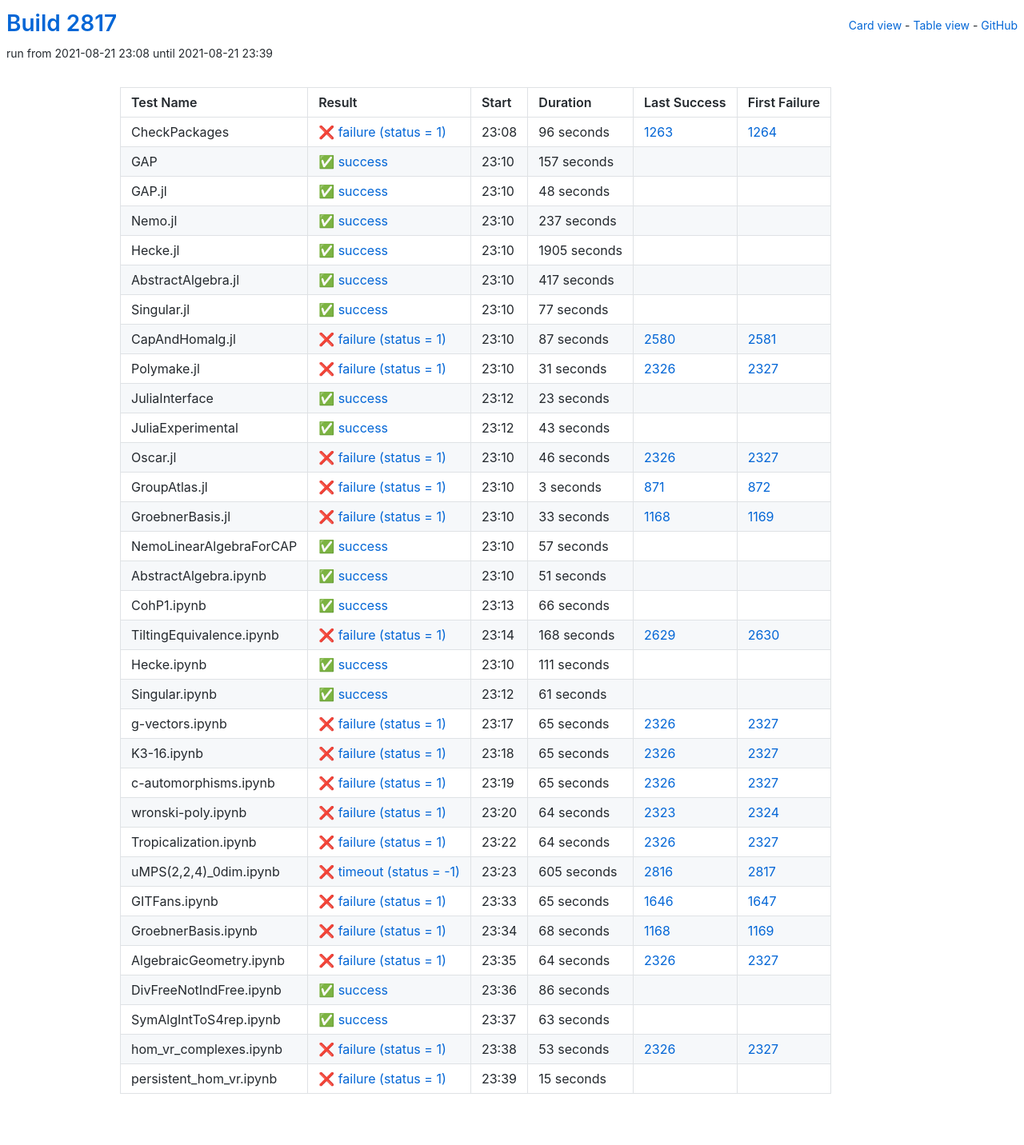
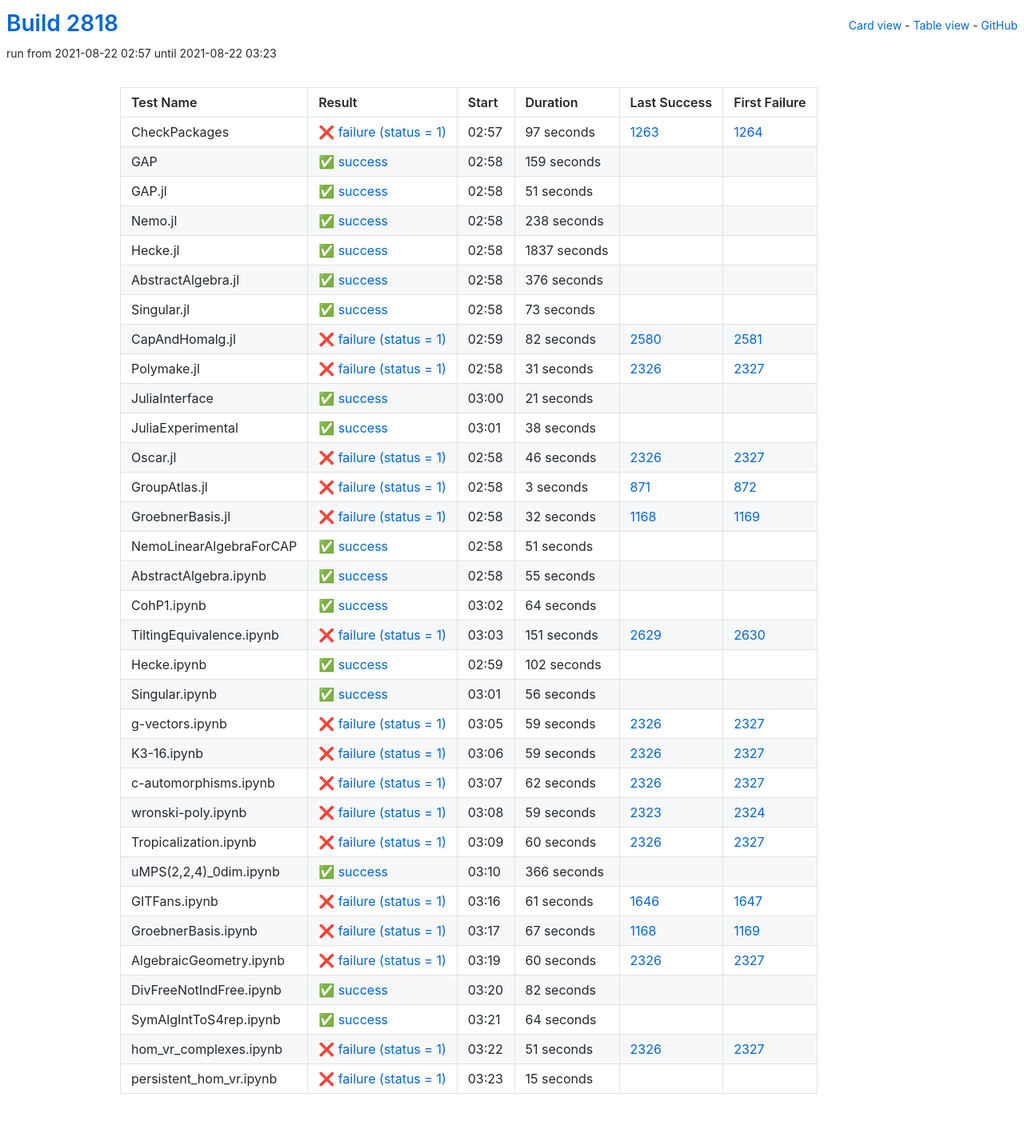
Before and after one commit to oscar-system/oscar-ci-status-stable, a Jekyll site: the page built from table.html, in a window 1280 px wide. Shown: the whole page at 80% size. Built offline with Jekyll 4.4.1, drawn with Linux system fonts in a browser that asks for light colours.

Commit message:
Build #2818

```diff
--- a/_data/ci.yml
+++ b/_data/ci.yml
@@ -1,6 +1,6 @@
 ---
-build: 2817
-build_url: https://oscarci.mathematik.uni-kl.de/job/oscar-stable/2817/
+build: 2818
+build_url: https://oscarci.mathematik.uni-kl.de/job/oscar-stable/2818/
 job: oscar-stable
 organization: oscar-system
 repo: oscar-ci-status-stable
@@ -8,104 +8,104 @@ repourl: https://github.com/oscar-system/oscar-ci-status-stable
 tests:
 - name: CheckPackages
   id: checkpackages
-  log: https://oscarci.mathematik.uni-kl.de/job/oscar-stable/2817/artifact/logs/build-2817/CheckPackages.log
-  start: 2021-08-21 23:08
+  log: https://oscarci.mathematik.uni-kl.de/job/oscar-stable/2818/artifact/logs/build-2818/CheckPackages.log
+  start: 2021-08-22 02:57
   success: false
   exitcode: 1
   status: failure
-  duration: 96
+  duration: 97
   last_success: 1263
   last_success_url: https://oscarci.mathematik.uni-kl.de/job/oscar-stable/1263/
   first_failure: 1264
   first_failure_url: https://oscarci.mathematik.uni-kl.de/job/oscar-stable/1264/
 - name: GAP
   id: gap
-  log: https://oscarci.mathematik.uni-kl.de/job/oscar-stable/2817/artifact/logs/build-2817/GAP.log
-  start: 2021-08-21 23:10
+  log: https://oscarci.mathematik.uni-kl.de/job/oscar-stable/2818/artifact/logs/build-2818/GAP.log
+  start: 2021-08-22 02:58
   success: true
   exitcode: 0
   status: success
-  duration: 157
+  duration: 159
   last_success: false
   last_success_url:
   first_failure: false
   first_failure_url:
 - name: GAP.jl
   id: gap-jl
-  log: https://oscarci.mathematik.uni-kl.de/job/oscar-stable/2817/artifact/logs/build-2817/GAP.jl.log
-  start: 2021-08-21 23:10
+  log: https://oscarci.mathematik.uni-kl.de/job/oscar-stable/2818/artifact/logs/build-2818/GAP.jl.log
+  start: 2021-08-22 02:58
   success: true
   exitcode: 0
   status: success
-  duration: 48
+  duration: 51
   last_success: false
   last_success_url:
   first_failure: false
   first_failure_url:
 - name: Nemo.jl
   id: nemo-jl
-  log: https://oscarci.mathematik.uni-kl.de/job/oscar-stable/2817/artifact/logs/build-2817/Nemo.jl.log
-  start: 2021-08-21 23:10
+  log: https://oscarci.mathematik.uni-kl.de/job/oscar-stable/2818/artifact/logs/build-2818/Nemo.jl.log
+  start: 2021-08-22 02:58
   success: true
   exitcode: 0
   status: success
-  duration: 237
+  duration: 238
   last_success: false
   last_success_url:
   first_failure: false
   first_failure_url:
 - name: Hecke.jl
   id: hecke-jl
-  log: https://oscarci.mathematik.uni-kl.de/job/oscar-stable/2817/artifact/logs/build-2817/Hecke.jl.log
-  start: 2021-08-21 23:10
+  log: https://oscarci.mathematik.uni-kl.de/job/oscar-stable/2818/artifact/logs/build-2818/Hecke.jl.log
+  start: 2021-08-22 02:58
   success: true
   exitcode: 0
   status: success
-  duration: 1905
+  duration: 1837
   last_success: false
   last_success_url:
   first_failure: false
   first_failure_url:
 - name: AbstractAlgebra.jl
   id: abstractalgebra-jl
-  log: https://oscarci.mathematik.uni-kl.de/job/oscar-stable/2817/artifact/logs/build-2817/AbstractAlgebra.jl.log
-  start: 2021-08-21 23:10
+  log: https://oscarci.mathematik.uni-kl.de/job/oscar-stable/2818/artifact/logs/build-2818/AbstractAlgebra.jl.log
+  start: 2021-08-22 02:58
   success: true
   exitcode: 0
   status: success
-  duration: 417
+  duration: 376
   last_success: false
   last_success_url:
   first_failure: false
   first_failure_url:
 - name: Singular.jl
   id: singular-jl
-  log: https://oscarci.mathematik.uni-kl.de/job/oscar-stable/2817/artifact/logs/build-2817/Singular.jl.log
-  start: 2021-08-21 23:10
+  log: https://oscarci.mathematik.uni-kl.de/job/oscar-stable/2818/artifact/logs/build-2818/Singular.jl.log
+  start: 2021-08-22 02:58
   success: true
   exitcode: 0
   status: success
-  duration: 77
+  duration: 73
   last_success: false
   last_success_url:
   first_failure: false
   first_failure_url:
 - name: CapAndHomalg.jl
   id: capandhomalg-jl
-  log: https://oscarci.mathematik.uni-kl.de/job/oscar-stable/2817/artifact/logs/build-2817/CapAndHomalg.jl.log
-  start: 2021-08-21 23:10
+  log: https://oscarci.mathematik.uni-kl.de/job/oscar-stable/2818/artifact/logs/build-2818/CapAndHomalg.jl.log
+  start: 2021-08-22 02:59
   success: false
   exitcode: 1
   status: failure
-  duration: 87
+  duration: 82
   last_success: 2580
   last_success_url: https://oscarci.mathematik.uni-kl.de/job/oscar-stable/2580/
   first_failure: 2581
   first_failure_url: https://oscarci.mathematik.uni-kl.de/job/oscar-stable/2581/
 - name: Polymake.jl
   id: polymake-jl
-  log: https://oscarci.mathematik.uni-kl.de/job/oscar-stable/2817/artifact/logs/build-2817/Polymake.jl.log
-  start: 2021-08-21 23:10
+  log: https://oscarci.mathematik.uni-kl.de/job/oscar-stable/2818/artifact/logs/build-2818/Polymake.jl.log
+  start: 2021-08-22 02:58
   success: false
   exitcode: 1
   status: failure
@@ -116,32 +116,32 @@ tests:
   first_failure_url: https://oscarci.mathematik.uni-kl.de/job/oscar-stable/2327/
 - name: JuliaInterface
   id: juliainterface
-  log: https://oscarci.mathematik.uni-kl.de/job/oscar-stable/2817/artifact/logs/build-2817/JuliaInterface.log
-  start: 2021-08-21 23:12
+  log: https://oscarci.mathematik.uni-kl.de/job/oscar-stable/2818/artifact/logs/build-2818/JuliaInterface.log
+  start: 2021-08-22 03:00
   success: true
   exitcode: 0
   status: success
-  duration: 23
+  duration: 21
   last_success: false
   last_success_url:
   first_failure: false
   first_failure_url:
 - name: JuliaExperimental
   id: juliaexperimental
-  log: https://oscarci.mathematik.uni-kl.de/job/oscar-stable/2817/artifact/logs/build-2817/JuliaExperimental.log
-  start: 2021-08-21 23:12
+  log: https://oscarci.mathematik.uni-kl.de/job/oscar-stable/2818/artifact/logs/build-2818/JuliaExperimental.log
+  start: 2021-08-22 03:01
   success: true
   exitcode: 0
   status: success
-  duration: 43
+  duration: 38
   last_success: false
   last_success_url:
   first_failure: false
   first_failure_url:
 - name: Oscar.jl
   id: oscar-jl
-  log: https://oscarci.mathematik.uni-kl.de/job/oscar-stable/2817/artifact/logs/build-2817/Oscar.jl.log
-  start: 2021-08-21 23:10
+  log: https://oscarci.mathematik.uni-kl.de/job/oscar-stable/2818/artifact/logs/build-2818/Oscar.jl.log
+  start: 2021-08-22 02:58
   success: false
   exitcode: 1
   status: failure
@@ -152,8 +152,8 @@ tests:
   first_failure_url: https://oscarci.mathematik.uni-kl.de/job/oscar-stable/2327/
 - name: GroupAtlas.jl
   id: groupatlas-jl
-  log: https://oscarci.mathematik.uni-kl.de/job/oscar-stable/2817/artifact/logs/build-2817/GroupAtlas.jl.log
-  start: 2021-08-21 23:10
+  log: https://oscarci.mathematik.uni-kl.de/job/oscar-stable/2818/artifact/logs/build-2818/GroupAtlas.jl.log
+  start: 2021-08-22 02:58
   success: false
   exitcode: 1
   status: failure
@@ -164,32 +164,20 @@ tests:
   first_failure_url: https://oscarci.mathematik.uni-kl.de/job/oscar-stable/872/
 - name: GroebnerBasis.jl
   id: groebnerbasis-jl
-  log: https://oscarci.mathematik.uni-kl.de/job/oscar-stable/2817/artifact/logs/build-2817/GroebnerBasis.jl.log
-  start: 2021-08-21 23:10
+  log: https://oscarci.mathematik.uni-kl.de/job/oscar-stable/2818/artifact/logs/build-2818/GroebnerBasis.jl.log
+  start: 2021-08-22 02:58
   success: false
   exitcode: 1
   status: failure
-  duration: 33
+  duration: 32
   last_success: 1168
   last_success_url: https://oscarci.mathematik.uni-kl.de/job/oscar-stable/1168/
   first_failure: 1169
   first_failure_url: https://oscarci.mathematik.uni-kl.de/job/oscar-stable/1169/
 - name: NemoLinearAlgebraForCAP
   id: nemolinearalgebraforcap
-  log: https://oscarci.mathematik.uni-kl.de/job/oscar-stable/2817/artifact/logs/build-2817/NemoLinearAlgebraForCAP.log
-  start: 2021-08-21 23:10
-  success: true
-  exitcode: 0
-  status: success
-  duration: 57
-  last_success: false
-  last_success_url:
-  first_failure: false
-  first_failure_url:
-- name: AbstractAlgebra.ipynb
-  id: abstractalgebra-ipynb
-  log: https://oscarci.mathematik.uni-kl.de/job/oscar-stable/2817/artifact/logs/build-2817/AbstractAlgebra.ipynb.log
-  start: 2021-08-21 23:10
+  log: https://oscarci.mathematik.uni-kl.de/job/oscar-stable/2818/artifact/logs/build-2818/NemoLinearAlgebraForCAP.log
+  start: 2021-08-22 02:58
   success: true
   exitcode: 0
   status: success
@@ -198,202 +186,214 @@ tests:
   last_success_url:
   first_failure: false
   first_failure_url:
-- name: CohP1.ipynb
-  id: cohp1-ipynb
-  log: https://oscarci.mathematik.uni-kl.de/job/oscar-stable/2817/artifact/logs/build-2817/CohP1.ipynb.log
-  start: 2021-08-21 23:13
+- name: AbstractAlgebra.ipynb
+  id: abstractalgebra-ipynb
+  log: https://oscarci.mathematik.uni-kl.de/job/oscar-stable/2818/artifact/logs/build-2818/AbstractAlgebra.ipynb.log
+  start: 2021-08-22 02:58
   success: true
   exitcode: 0
   status: success
-  duration: 66
+  duration: 55
+  last_success: false
+  last_success_url:
+  first_failure: false
+  first_failure_url:
+- name: CohP1.ipynb
+  id: cohp1-ipynb
+  log: https://oscarci.mathematik.uni-kl.de/job/oscar-stable/2818/artifact/logs/build-2818/CohP1.ipynb.log
+  start: 2021-08-22 03:02
+  success: true
+  exitcode: 0
+  status: success
+  duration: 64
   last_success: false
   last_success_url:
   first_failure: false
   first_failure_url:
 - name: TiltingEquivalence.ipynb
   id: tiltingequivalence-ipynb
-  log: https://oscarci.mathematik.uni-kl.de/job/oscar-stable/2817/artifact/logs/build-2817/TiltingEquivalence.ipynb.log
-  start: 2021-08-21 23:14
+  log: https://oscarci.mathematik.uni-kl.de/job/oscar-stable/2818/artifact/logs/build-2818/TiltingEquivalence.ipynb.log
+  start: 2021-08-22 03:03
   success: false
   exitcode: 1
   status: failure
-  duration: 168
+  duration: 151
   last_success: 2629
   last_success_url: https://oscarci.mathematik.uni-kl.de/job/oscar-stable/2629/
   first_failure: 2630
   first_failure_url: https://oscarci.mathematik.uni-kl.de/job/oscar-stable/2630/
 - name: Hecke.ipynb
   id: hecke-ipynb
-  log: https://oscarci.mathematik.uni-kl.de/job/oscar-stable/2817/artifact/logs/build-2817/Hecke.ipynb.log
-  start: 2021-08-21 23:10
+  log: https://oscarci.mathematik.uni-kl.de/job/oscar-stable/2818/artifact/logs/build-2818/Hecke.ipynb.log
+  start: 2021-08-22 02:59
   success: true
   exitcode: 0
   status: success
-  duration: 111
+  duration: 102
   last_success: false
   last_success_url:
   first_failure: false
   first_failure_url:
 - name: Singular.ipynb
   id: singular-ipynb
-  log: https://oscarci.mathematik.uni-kl.de/job/oscar-stable/2817/artifact/logs/build-2817/Singular.ipynb.log
-  start: 2021-08-21 23:12
+  log: https://oscarci.mathematik.uni-kl.de/job/oscar-stable/2818/artifact/logs/build-2818/Singular.ipynb.log
+  start: 2021-08-22 03:01
   success: true
   exitcode: 0
   status: success
-  duration: 61
+  duration: 56
   last_success: false
   last_success_url:
   first_failure: false
   first_failure_url:
 - name: g-vectors.ipynb
   id: g-vectors-ipynb
-  log: https://oscarci.mathematik.uni-kl.de/job/oscar-stable/2817/artifact/logs/build-2817/g-vectors.ipynb.log
-  start: 2021-08-21 23:17
+  log: https://oscarci.mathematik.uni-kl.de/job/oscar-stable/2818/artifact/logs/build-2818/g-vectors.ipynb.log
+  start: 2021-08-22 03:05
   success: false
   exitcode: 1
   status: failure
-  duration: 65
+  duration: 59
   last_success: 2326
   last_success_url: https://oscarci.mathematik.uni-kl.de/job/oscar-stable/2326/
   first_failure: 2327
   first_failure_url: https://oscarci.mathematik.uni-kl.de/job/oscar-stable/2327/
 - name: K3-16.ipynb
   id: k3-16-ipynb
-  log: https://oscarci.mathematik.uni-kl.de/job/oscar-stable/2817/artifact/logs/build-2817/K3-16.ipynb.log
-  start: 2021-08-21 23:18
+  log: https://oscarci.mathematik.uni-kl.de/job/oscar-stable/2818/artifact/logs/build-2818/K3-16.ipynb.log
+  start: 2021-08-22 03:06
   success: false
   exitcode: 1
   status: failure
-  duration: 65
+  duration: 59
   last_success: 2326
   last_success_url: https://oscarci.mathematik.uni-kl.de/job/oscar-stable/2326/
   first_failure: 2327
   first_failure_url: https://oscarci.mathematik.uni-kl.de/job/oscar-stable/2327/
 - name: c-automorphisms.ipynb
   id: c-automorphisms-ipynb
-  log: https://oscarci.mathematik.uni-kl.de/job/oscar-stable/2817/artifact/logs/build-2817/c-automorphisms.ipynb.log
-  start: 2021-08-21 23:19
+  log: https://oscarci.mathematik.uni-kl.de/job/oscar-stable/2818/artifact/logs/build-2818/c-automorphisms.ipynb.log
+  start: 2021-08-22 03:07
   success: false
   exitcode: 1
   status: failure
-  duration: 65
+  duration: 62
   last_success: 2326
   last_success_url: https://oscarci.mathematik.uni-kl.de/job/oscar-stable/2326/
   first_failure: 2327
   first_failure_url: https://oscarci.mathematik.uni-kl.de/job/oscar-stable/2327/
 - name: wronski-poly.ipynb
   id: wronski-poly-ipynb
-  log: https://oscarci.mathematik.uni-kl.de/job/oscar-stable/2817/artifact/logs/build-2817/wronski-poly.ipynb.log
-  start: 2021-08-21 23:20
+  log: https://oscarci.mathematik.uni-kl.de/job/oscar-stable/2818/artifact/logs/build-2818/wronski-poly.ipynb.log
+  start: 2021-08-22 03:08
   success: false
   exitcode: 1
   status: failure
-  duration: 64
+  duration: 59
   last_success: 2323
   last_success_url: https://oscarci.mathematik.uni-kl.de/job/oscar-stable/2323/
   first_failure: 2324
   first_failure_url: https://oscarci.mathematik.uni-kl.de/job/oscar-stable/2324/
 - name: Tropicalization.ipynb
   id: tropicalization-ipynb
-  log: https://oscarci.mathematik.uni-kl.de/job/oscar-stable/2817/artifact/logs/build-2817/Tropicalization.ipynb.log
-  start: 2021-08-21 23:22
+  log: https://oscarci.mathematik.uni-kl.de/job/oscar-stable/2818/artifact/logs/build-2818/Tropicalization.ipynb.log
+  start: 2021-08-22 03:09
   success: false
   exitcode: 1
   status: failure
-  duration: 64
+  duration: 60
   last_success: 2326
   last_success_url: https://oscarci.mathematik.uni-kl.de/job/oscar-stable/2326/
   first_failure: 2327
   first_failure_url: https://oscarci.mathematik.uni-kl.de/job/oscar-stable/2327/
 - name: uMPS(2,2,4)_0dim.ipynb
   id: umps-2-2-4-0dim-ipynb
-  log: https://oscarci.mathematik.uni-kl.de/job/oscar-stable/2817/artifact/logs/build-2817/uMPS-2-2-4-_0dim.ipynb.log
-  start: 2021-08-21 23:23
-  success: false
-  exitcode: -1
-  status: timeout
-  duration: 605
-  last_success: 2816
-  last_success_url: https://oscarci.mathematik.uni-kl.de/job/oscar-stable/2816/
-  first_failure: 2817
-  first_failure_url: https://oscarci.mathematik.uni-kl.de/job/oscar-stable/2817/
+  log: https://oscarci.mathematik.uni-kl.de/job/oscar-stable/2818/artifact/logs/build-2818/uMPS-2-2-4-_0dim.ipynb.log
+  start: 2021-08-22 03:10
+  success: true
+  exitcode: 0
+  status: success
+  duration: 366
+  last_success: false
+  last_success_url:
+  first_failure: false
+  first_failure_url:
 - name: GITFans.ipynb
   id: gitfans-ipynb
-  log: https://oscarci.mathematik.uni-kl.de/job/oscar-stable/2817/artifact/logs/build-2817/GITFans.ipynb.log
-  start: 2021-08-21 23:33
+  log: https://oscarci.mathematik.uni-kl.de/job/oscar-stable/2818/artifact/logs/build-2818/GITFans.ipynb.log
+  start: 2021-08-22 03:16
   success: false
   exitcode: 1
   status: failure
-  duration: 65
+  duration: 61
   last_success: 1646
   last_success_url: https://oscarci.mathematik.uni-kl.de/job/oscar-stable/1646/
   first_failure: 1647
   first_failure_url: https://oscarci.mathematik.uni-kl.de/job/oscar-stable/1647/
 - name: GroebnerBasis.ipynb
   id: groebnerbasis-ipynb
-  log: https://oscarci.mathematik.uni-kl.de/job/oscar-stable/2817/artifact/logs/build-2817/GroebnerBasis.ipynb.log
-  start: 2021-08-21 23:34
+  log: https://oscarci.mathematik.uni-kl.de/job/oscar-stable/2818/artifact/logs/build-2818/GroebnerBasis.ipynb.log
+  start: 2021-08-22 03:17
   success: false
   exitcode: 1
   status: failure
-  duration: 68
+  duration: 67
   last_success: 1168
   last_success_url: https://oscarci.mathematik.uni-kl.de/job/oscar-stable/1168/
   first_failure: 1169
   first_failure_url: https://oscarci.mathematik.uni-kl.de/job/oscar-stable/1169/
 - name: AlgebraicGeometry.ipynb
   id: algebraicgeometry-ipynb
-  log: https://oscarci.mathematik.uni-kl.de/job/oscar-stable/2817/artifact/logs/build-2817/AlgebraicGeometry.ipynb.log
-  start: 2021-08-21 23:35
+  log: https://oscarci.mathematik.uni-kl.de/job/oscar-stable/2818/artifact/logs/build-2818/AlgebraicGeometry.ipynb.log
+  start: 2021-08-22 03:19
   success: false
   exitcode: 1
   status: failure
-  duration: 64
+  duration: 60
   last_success: 2326
   last_success_url: https://oscarci.mathematik.uni-kl.de/job/oscar-stable/2326/
   first_failure: 2327
   first_failure_url: https://oscarci.mathematik.uni-kl.de/job/oscar-stable/2327/
 - name: DivFreeNotIndFree.ipynb
   id: divfreenotindfree-ipynb
-  log: https://oscarci.mathematik.uni-kl.de/job/oscar-stable/2817/artifact/logs/build-2817/DivFreeNotIndFree.ipynb.log
-  start: 2021-08-21 23:36
+  log: https://oscarci.mathematik.uni-kl.de/job/oscar-stable/2818/artifact/logs/build-2818/DivFreeNotIndFree.ipynb.log
+  start: 2021-08-22 03:20
   success: true
   exitcode: 0
   status: success
-  duration: 86
+  duration: 82
   last_success: false
   last_success_url:
   first_failure: false
   first_failure_url:
 - name: SymAlgIntToS4rep.ipynb
   id: symalginttos4rep-ipynb
-  log: https://oscarci.mathematik.uni-kl.de/job/oscar-stable/2817/artifact/logs/build-2817/SymAlgIntToS4rep.ipynb.log
-  start: 2021-08-21 23:37
+  log: https://oscarci.mathematik.uni-kl.de/job/oscar-stable/2818/artifact/logs/build-2818/SymAlgIntToS4rep.ipynb.log
+  start: 2021-08-22 03:21
   success: true
   exitcode: 0
   status: success
-  duration: 63
+  duration: 64
   last_success: false
   last_success_url:
   first_failure: false
   first_failure_url:
 - name: hom_vr_complexes.ipynb
   id: hom-vr-complexes-ipynb
-  log: https://oscarci.mathematik.uni-kl.de/job/oscar-stable/2817/artifact/logs/build-2817/hom_vr_complexes.ipynb.log
-  start: 2021-08-21 23:38
+  log: https://oscarci.mathematik.uni-kl.de/job/oscar-stable/2818/artifact/logs/build-2818/hom_vr_complexes.ipynb.log
+  start: 2021-08-22 03:22
   success: false
   exitcode: 1
   status: failure
-  duration: 53
+  duration: 51
   last_success: 2326
   last_success_url: https://oscarci.mathematik.uni-kl.de/job/oscar-stable/2326/
   first_failure: 2327
   first_failure_url: https://oscarci.mathematik.uni-kl.de/job/oscar-stable/2327/
 - name: persistent_hom_vr.ipynb
   id: persistent-hom-vr-ipynb
-  log: https://oscarci.mathematik.uni-kl.de/job/oscar-stable/2817/artifact/logs/build-2817/persistent_hom_vr.ipynb.log
-  start: 2021-08-21 23:39
+  log: https://oscarci.mathematik.uni-kl.de/job/oscar-stable/2818/artifact/logs/build-2818/persistent_hom_vr.ipynb.log
+  start: 2021-08-22 03:23
   success: false
   exitcode: 1
   status: failure
```
Also changed, not shown: README.md.
